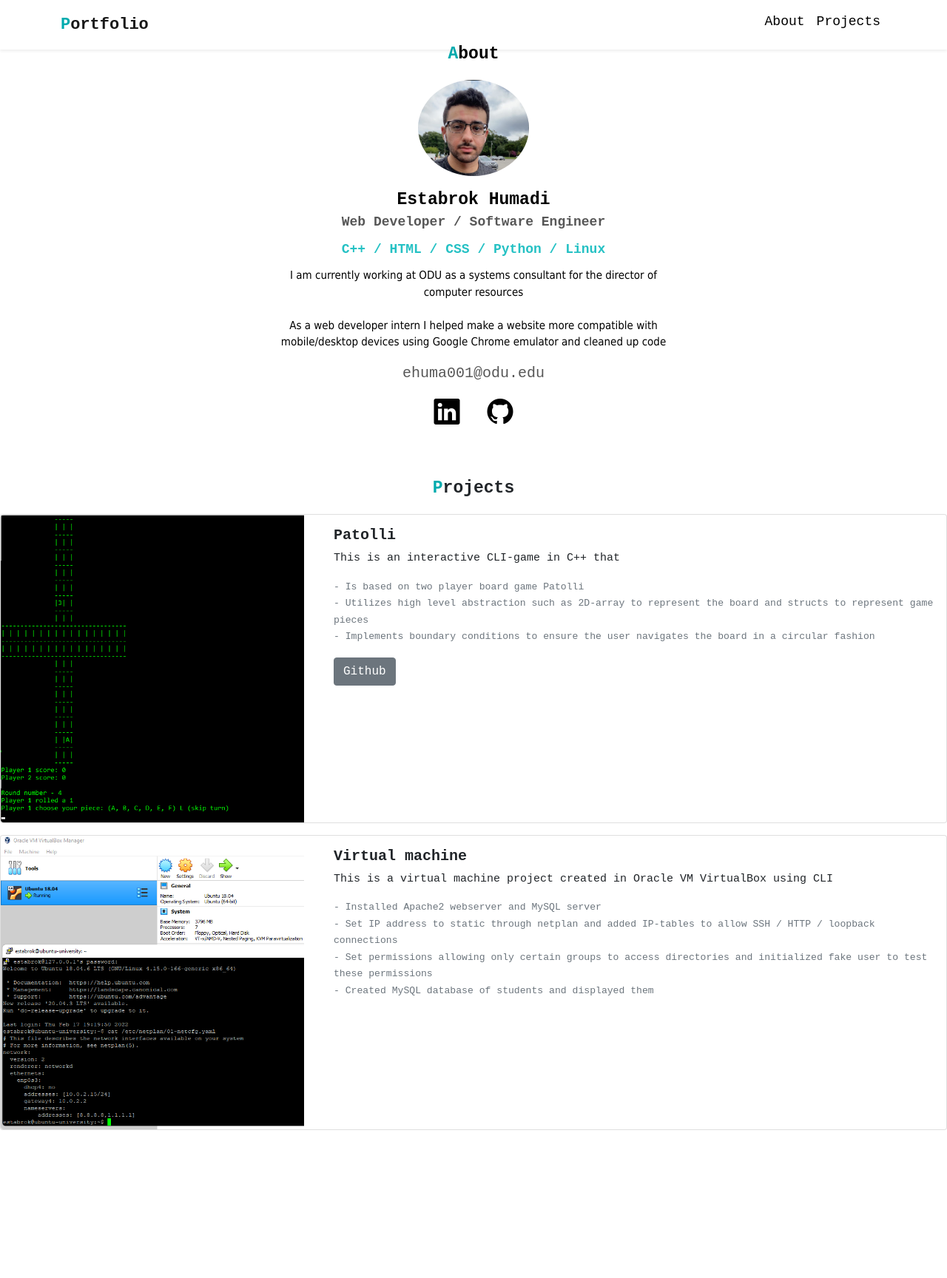
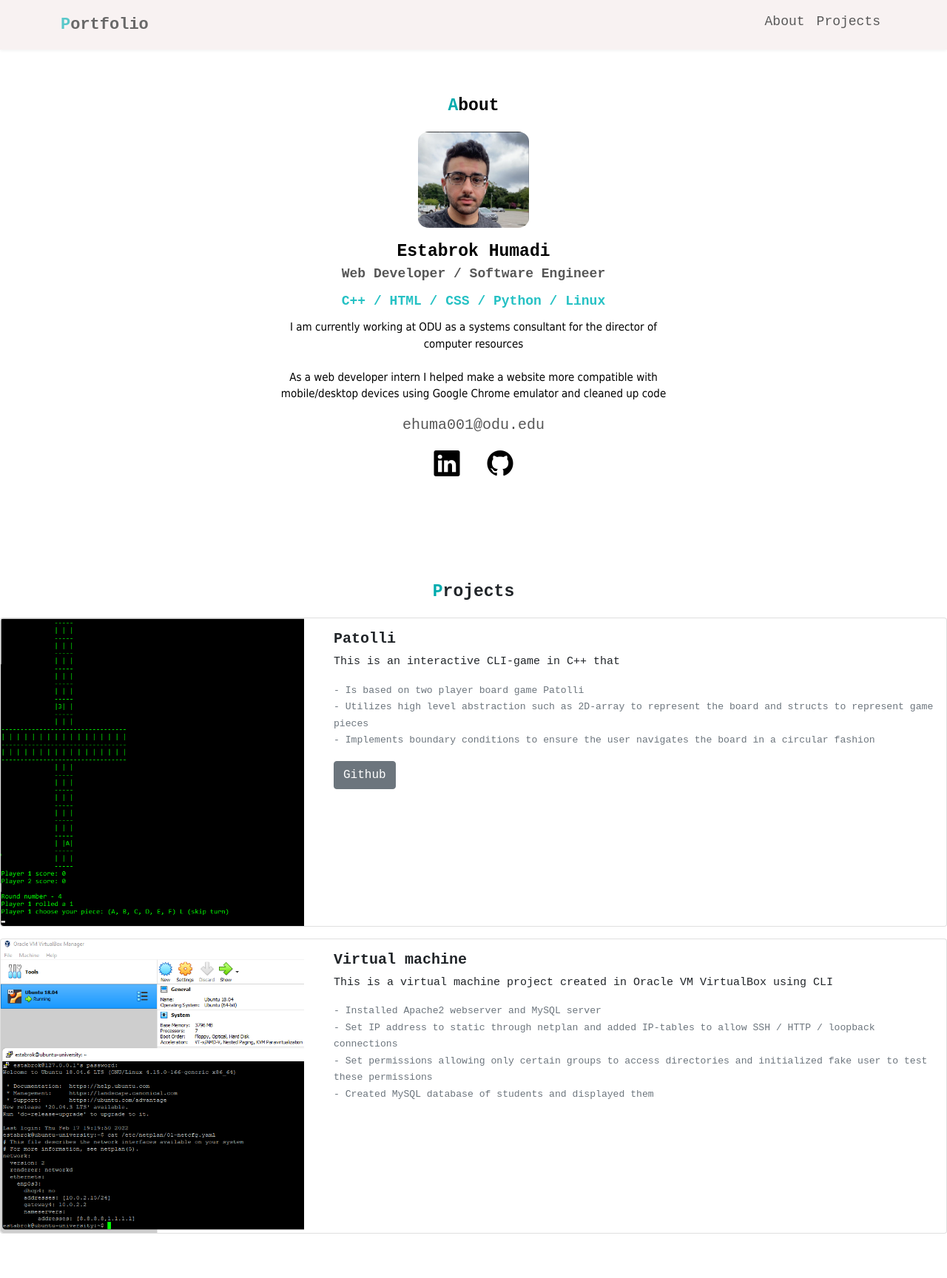
Before and after one commit to Estabrok/portfolio-website, a PHP site: page / in a window 1280 px wide. Shown: the whole page at 74% size. Before the commit the page ends 1588 px from the top, so only its background shows below. Run offline with PHP 8.4, Linux system fonts and the light colour scheme; some libraries are stand-ins or nearby versions.

Commit message:
added navigation bar color and opacity to make it more distinct from background

```diff
--- a/styles.css
+++ b/styles.css
@@ -1,3 +1,9 @@
+/*########## Navigation bar ##########*/
+.navbar {
+    background-color: rgb(245, 236, 236);
+    opacity: 65%;
+}
+
 /*########## Basic designs ##########*/
 .title-icon {
     font-size: 22px;
@@ -32,14 +38,15 @@ a.font-black {
 
 #about {
     text-align: center;
-    margin: 60px auto;
+    margin: 130px auto;
     max-width: 550px;
     color: black;
+    scroll-margin-top: 100px;
 }
 
 #about img {
     width: 150px;
-    border-radius: 50%;
+    border-radius: 10%;
     margin-bottom: 15px;
 }
 
@@ -83,6 +90,7 @@ a.font-black {
 
 #projects {
     margin: 60px auto;
+    scroll-margin-top: 100px;
 }
 
 #projects h2 {
```
